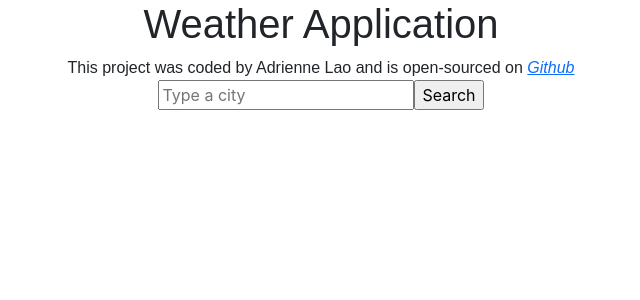
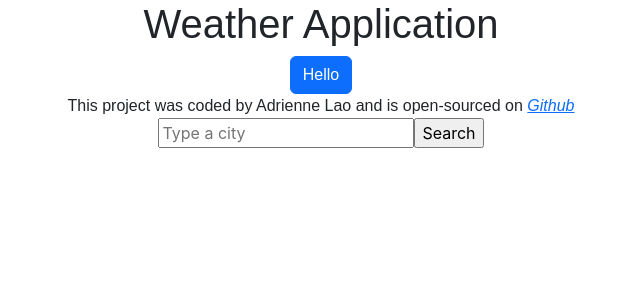
Before and after one commit to laoadr/weather-app, a React (Create React App) app: page / in a window 1280 px wide. Shown: the top 300 px of the page, without its empty margins (319-959 px from the left). Built offline with nearby package versions, Linux system fonts and the light colour scheme.

Commit message:
testing if bootstrap is working

```diff
--- a/src/App.js
+++ b/src/App.js
@@ -5,6 +5,7 @@ export default function App() {
     <div className="App">
       <div className="container">
       <h1>Weather Application</h1>
+      <button className="btn btn-primary">Hello</button>
       <footer>This project was coded by Adrienne Lao and is open-sourced on <em><a href="https://github.com/laoadr/weather-app" target="_blank">Github</a></em></footer>
       </div>
     </div>
```
